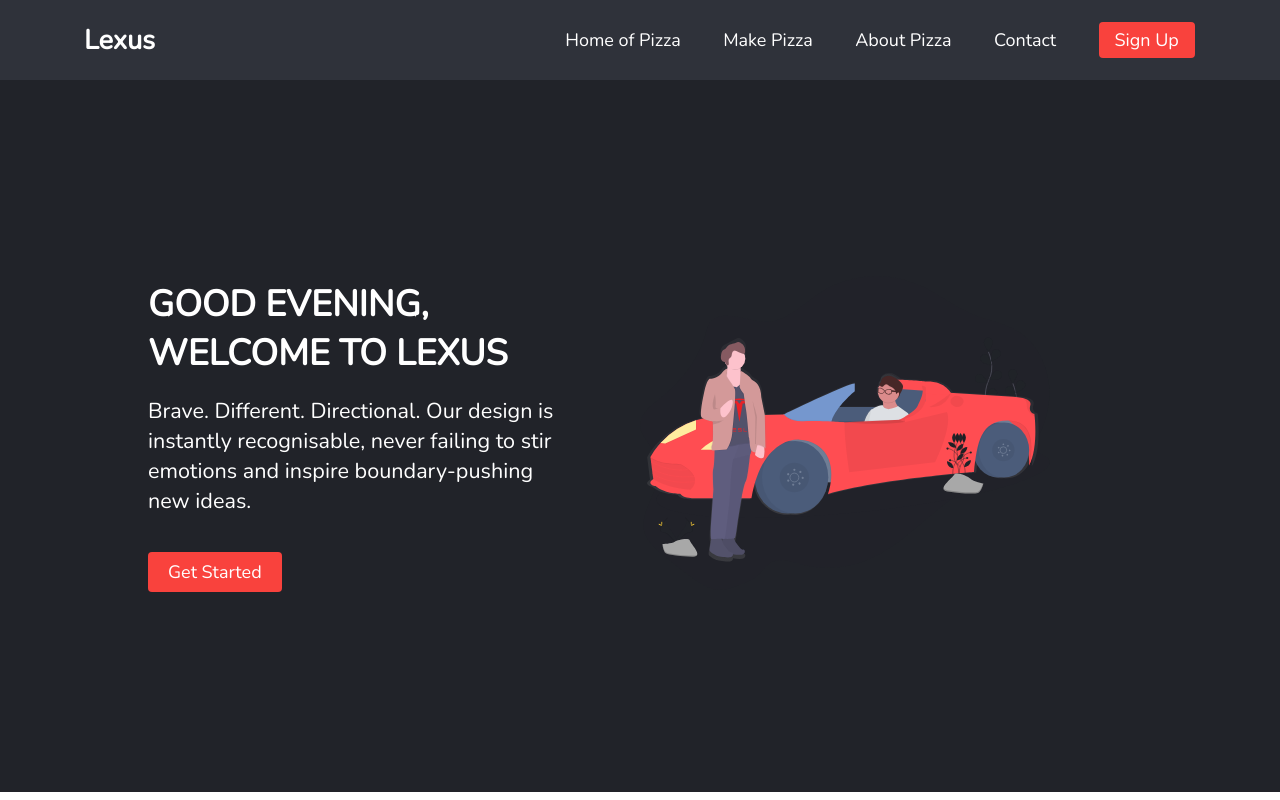
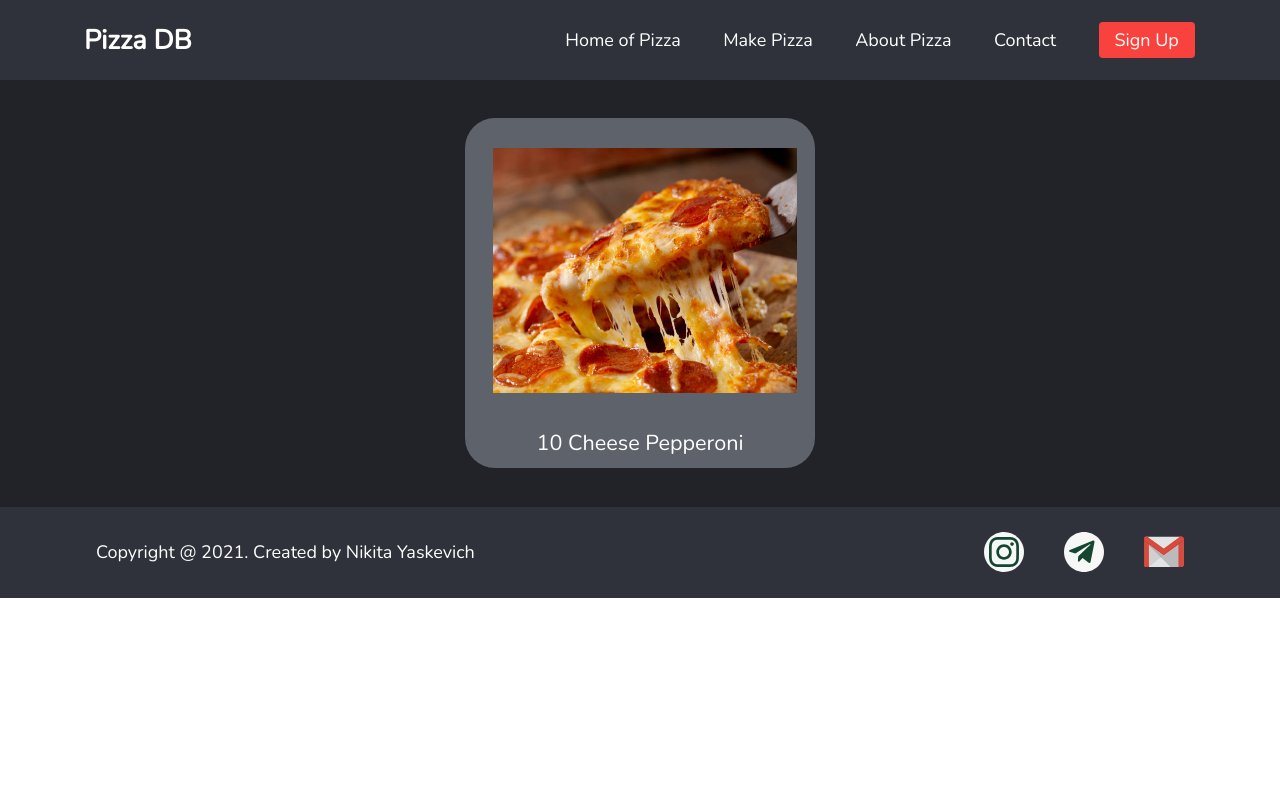
Before and after one commit to NotNikita/PizzaCatalog, a plain HTML site: page index.html in a window 1280 px wide. Drawn offline with nearby package versions, Linux system fonts and the light colour scheme.

Commit message:
feat: main page updated

```diff
--- a/index.html
+++ b/index.html
@@ -8,13 +8,13 @@
     <link rel="preconnect" href="https://fonts.gstatic.com">
     <link href="https://fonts.googleapis.com/css2?family=Nunito&display=swap" rel="stylesheet">
     <link rel="stylesheet" href="./styles/style.css">
-    <title>Website</title>
+    <title>Pizza</title>
 </head>
 
 <body>
     <div class="nav-container">
         <nav class="navbar">
-            <h1 id="navbar-logo">Lexus</h1>
+            <span id="navbar-logo">Pizza DB</span>
             <div class="menu-toggle" id="mobile-menu">
                 <span class="bar"></span>
                 <span class="bar"></span>
@@ -26,27 +26,25 @@
                 <li><a href="#" class="nav-links">About Pizza</a></li>
                 <li><a href="#" class="nav-links">Contact</a></li>
                 <li><a href="#" class="nav-links nav-links-btn">Sign Up</a></li>
+
             </ul>
         </nav>
     </div>
 
-    <div class="main">
-        <div class="main-container">
-            <div class="main-content">
-                <h1>GOOD EVENING, WELCOME TO LEXUS</h1>
-                <p>Brave. Different. Directional. Our design is instantly recognisable, never failing to stir emotions
-                    and
-                    inspire boundary-pushing new ideas.</p>
-                <button class="main-btn"><a href="#">Get Started</a></button>
-            </div>
-            <div class="main-img-container">
-                <img src="/images/electric.svg" alt="" id="main-img">
-            </div>
-        </div>
-    </div>
+    <main class="main">
+        <section class="main-catalog">
+            <a href="#">
+                <div class="catalog-item">
+                    <div class="pizza-image">
+                        <img src="images/pizza_home.jpg" alt="Sample pizza img">
+                    </div>
+                    <span class="pizza-title">10 Cheese Pepperoni</span>
+                </div>
+            </a>
+        </section>
+    </main>
 
     <!-- Modal -->
-
     <div class="modal" id="email-modal">
         <div class="modal-content">
             <span class="close-btn">&times;</span>
@@ -81,7 +79,22 @@
         </div>
     </div>
 
-    <script src="app.js"></script>
+    <footer>
+        <div class="footer-container">
+            <p class="copyright">Copyright @ 2021. Created by Nikita Yaskevich </p>
+            <div class="contacts">
+                <a href="https://www.instagram.com/realdonaldtrump/" class="vk-link">
+                    <img src="images/socials/ig.svg" alt="instagram" class="footer__socials-img"></a>
+                <a href="https://t.me/insomnia_f" class="instagram-link">
+                    <img src="images/socials/tg.svg" alt="telegram" class="footer__socials-img">
+                </a>
+                <a href="mailto:nikitabsuir@gmail.com" class="footer__socials-link">
+                    <img src="images/socials/mail.svg" alt="mail" class="footer__socials-img">
+                </a>
+            </div>
+        </div>
+    </footer>
+    <script src="./scripts/app.js"></script>
 </body>
 
 </html>
--- a/scripts/app.js
+++ b/scripts/app.js
@@ -10,7 +10,7 @@
 //------------------------------------Modal
 
 const modal = document.getElementById('email-modal');
-const openBtn = document.querySelector('.main-btn');
+const openBtn = document.querySelector('.nav-links-btn');
 const closeBtn = document.querySelector('.close-btn');
 
 //Click events
--- a/styles/content.css
+++ b/styles/content.css
@@ -1,130 +1,50 @@
-.main {
+main {
     background-color: var(--darkgray);
 }
 
-.main-container {
+.main-catalog {
     display: grid;
-    grid-template-columns: 1fr 1fr;
-    align-items: center;
-    justify-self: center;
-    width: 80%;
-    margin: 0 auto;
-    height: 89vh;
+    justify-content: center;
+    grid-template-columns: repeat(auto-fit, 350px);
+    column-gap: 50px;
+    row-gap: 25px;
+    height: 100%;
+    padding: 3% 5%;
     background-color: var(--darkgray);
 }
-
-.main-content {
-    justify-self: start;
-    margin-left: 20px;
-    color: var(--white);
-    width: 80%;
+.main-catalog a {
+    text-decoration: none;
+}
+.catalog-item {
+    height: 350px;
+    background-color: #5e626b;
+    border-radius: 30px;
+    display: flex;
+    justify-content: center;
+    align-items: center;
+    flex-direction: column;
+    text-align: center;
+    padding: 10px;
 }
 
-.main-content h1 {
-    font-size: 2rem;
+.pizza-image {
+    position: relative;
+    height: 250px;
+    margin-left: 10px;
+    margin-bottom: auto;
+    margin-top: 20px;
+    padding-bottom: 5px;
 }
-
-.main-content p {
-    margin-top: 1rem;
-    font-size: 1.2rem;
+.pizza-image img {
+    position: relative;
+    height: 100%;
+    width: 95%;
 }
-
-.main-btn {
-    font-size: 1rem;
-    background-color: var(--brightred);
-    padding: 8px 20px;
-    border: none;
-    border-radius: 4px;
-    color: var(--white);
-    margin-top: 2rem;
-    cursor: pointer;
-    position: relative;
-    transition: all .35s;
-    outline: none;
+.pizza-title {
+    overflow: hidden;
+    text-overflow: ellipsis;
+    width: 100%;
+    white-space: nowrap;
+    font-size: 1.2em;
+    color: white
 }
-
-.main-btn a{
-    position: relative;
-    z-index: 3;
-    color: var(--white);
-    text-decoration: none;
-}
-
-.main-btn:after {
-    position: absolute;
-    content: "";
-    top: 0;
-    left:0;
-    width: 0;
-    height: 100%;
-    transition: all .35s;
-    border-radius: 4px;
-    background: var(--lightblue);
-}
-
-.main-btn:hover {
-    color: var(--white);
-}
-
-.main-btn:hover:after {
-    width: 100%;
-}
-
-#main-img {
-    height: 80%;
-    width: 80%;
-}
-
-/* Mobile responsive */
-@media screen and (max-width : 768px){
-    .main-container {
-        display: grid;
-        grid-template-columns: auto;
-        align-items: center;
-        justify-self: center;
-        width: 90%;
-        margin: 0 auto;
-        height: 90vh;
-        background-color: var(--darkgray);
-    }
-
-    .main-content {
-        justify-self: center;
-        color: var(--white);
-        width: 80%;
-        margin: 0;
-    }
-
-    .main-content h1 {
-        font-size: 2.5rem;
-    }
-
-    .main-content p {
-        margin-top: 1rem;
-        font-size: 1.5rem;
-    }
-
-    #main-img {
-        display: none;
-    }
-}
-
-@media screen and (max-width: 480px) {
-    .main-content {
-        text-align: center;
-    }
-
-    .main-content h1 {
-        font-size: 2.8rem;
-    }
-
-    .main-content p {
-        margin-top: 2rem;
-        font-size: 1.5rem;
-    }
-
-    .main-btn {
-        padding: 12px 36px;
-        margin-top: 2.5rem;
-    }
-}
--- a/styles/style.css
+++ b/styles/style.css
@@ -38,10 +38,8 @@
     justify-self: start;
     margin-left: 20px;
     font-size: 1.5rem;
-}
-
-#navbar-logo {
     cursor: pointer;
+    font-weight: bold;
 }
 
 .nav-menu {
@@ -72,7 +70,7 @@
 .nav-links-btn:hover {
     background-color: transparent;
     color: var(--white);
-    padding: 5px 15px;
+    padding: 6px 15px;
     border-radius: 4px;
     border: solid 1px var(--brightred);
     transition: all 0.3s ease-out;
@@ -84,6 +82,36 @@
     margin: 5px auto;
     transition: all 0.3s ease-out;
     background-color: var(--white);
+}
+
+/* FOOTER STYLES */
+.footer-container {
+    display: flex;
+    justify-content: space-between;
+    padding: 2% 7.5%;
+    align-items: center;
+    width: 100%;
+    background-color: var(--ligthgray);
+    font-size: 1.5em;
+}
+.copyright {
+    justify-self: flex-start;
+    color: var(--white);
+}
+
+.contacts {
+    display: flex;
+    justify-self: flex-end;
+}
+.contacts a {
+    margin-left: 40px;
+    width: 40px;
+    height: 40px;
+}
+
+.footer__socials-img:hover {
+    transform: rotate(360deg);
+	transition: 0.5s;
 }
 
 @media screen and (max-width: 768px) {
@@ -105,7 +133,7 @@
     }
 
     #navbar-logo {
-        margin-left: 20px;
+        margin-left: 40px;
     }
 
     .nav-menu.active {
```
Also changed, not shown: README.md, images/electric.svg (deleted), images/pizza_home.jpg (added), images/socials/ig.svg (added), images/socials/mail.svg (added), images/socials/tg.svg (added).
